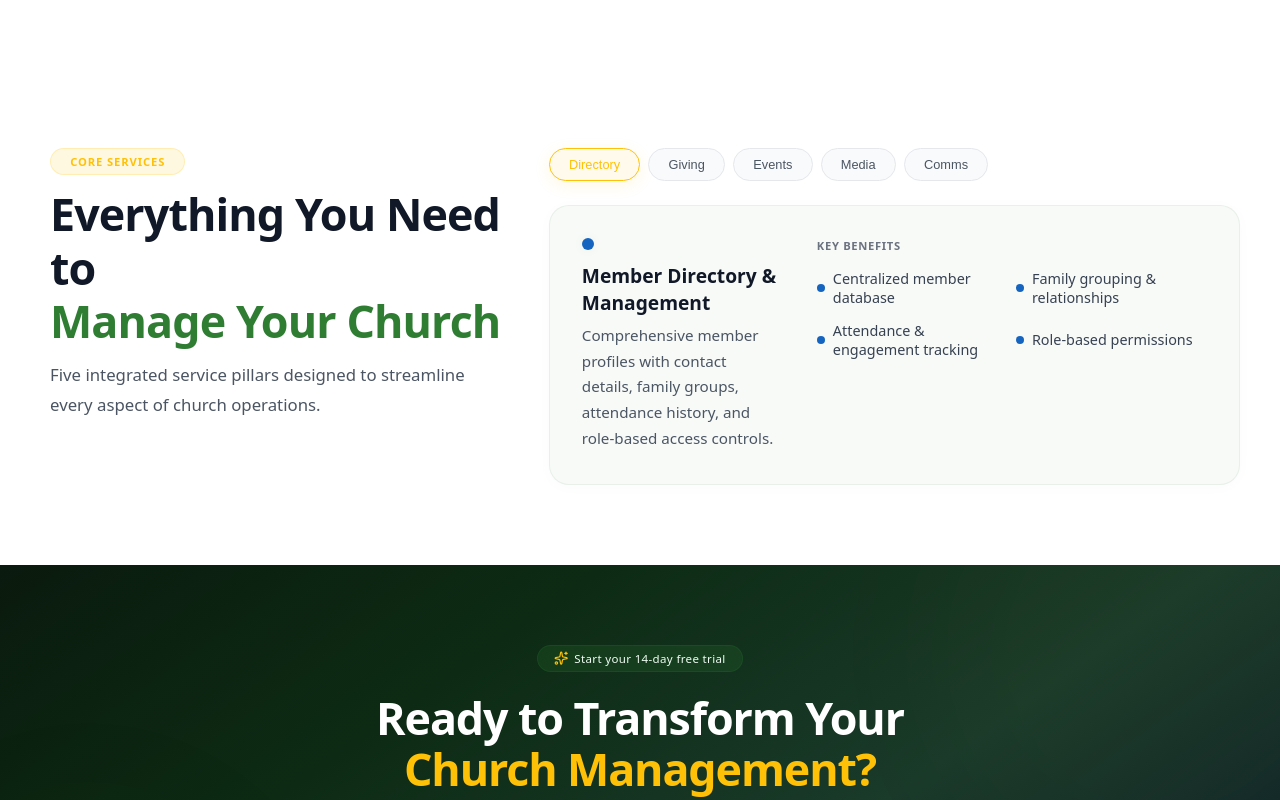
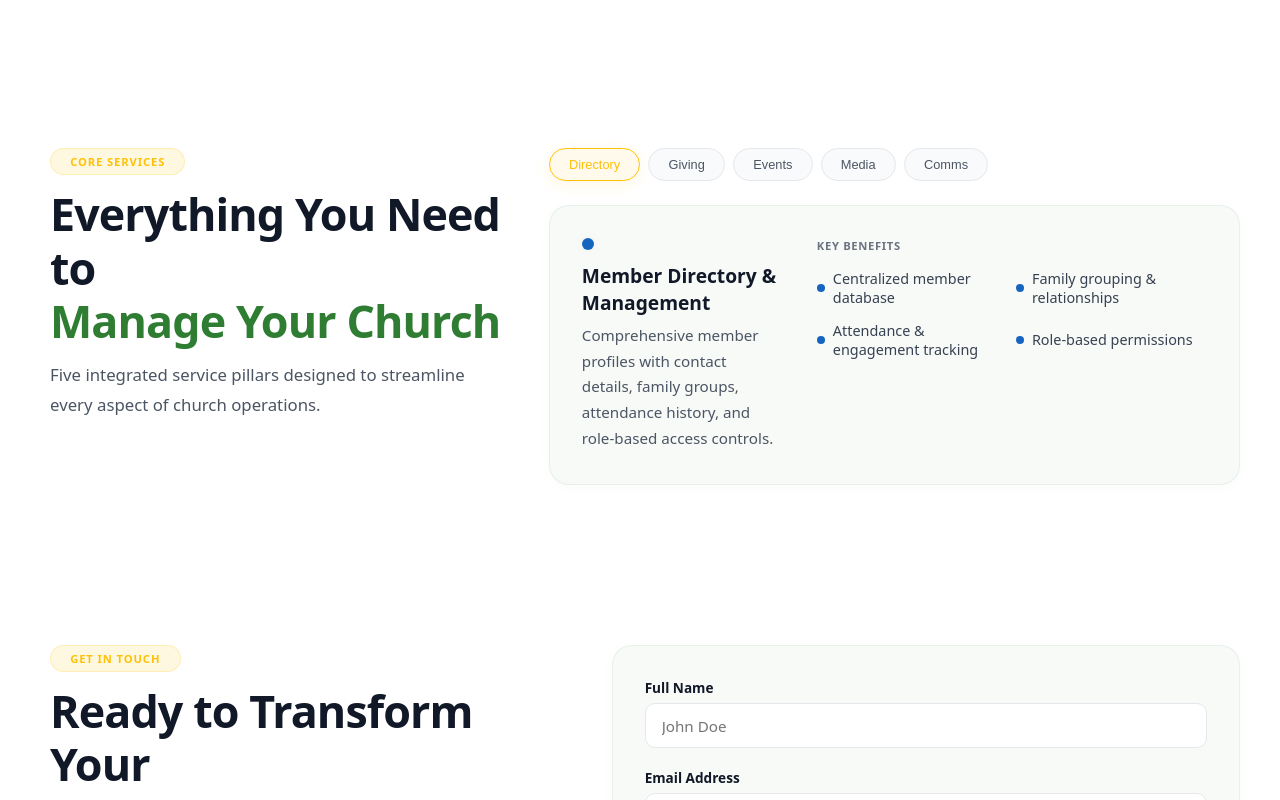
Before and after one commit to EmmanuelMose/VineChMS, a React (Vite) app in the folder frontend/: page / in a window 1280 px wide. Shown: the part 2000-2800 px from the top of the page. Built offline with nearby package versions, Linux system fonts and the light colour scheme.

Commit message:
57 commit

```diff
--- a/frontend/src/components/cta/CTA.css
+++ b/frontend/src/components/cta/CTA.css
@@ -1,163 +1,181 @@
 .cta {
-  position: relative;
   padding: 5rem 1.5rem;
+  background: #ffffff;
+  width: 100%;
   overflow: hidden;
-  width: 100%;
-}
-
-.cta-gradient {
-  position: absolute;
-  inset: 0;
-  background: linear-gradient(145deg, #0a1a0e 0%, #0d2b14 30%, #1a3a2a 60%, #0a1628 100%);
-}
-
-.cta-blob {
-  position: absolute;
-  border-radius: 50%;
-  filter: blur(80px);
-  opacity: 0.15;
-  pointer-events: none;
-}
-
-.cta-blob.top-right {
-  top: -30%;
-  right: -10%;
-  width: 500px;
-  height: 500px;
-  background: rgba(255, 193, 7, 0.12);
-  animation: blobFloat 18s ease-in-out infinite alternate;
-}
-
-.cta-blob.bottom-left {
-  bottom: -20%;
-  left: -10%;
-  width: 400px;
-  height: 400px;
-  background: rgba(46, 125, 50, 0.1);
-  animation: blobFloat 22s ease-in-out infinite alternate-reverse;
-}
-
-@keyframes blobFloat {
-  0% { transform: translate(0, 0) scale(1); }
-  100% { transform: translate(20px, -20px) scale(1.1); }
 }
 
 .cta-container {
-  position: relative;
-  z-index: 10;
-  max-width: 48rem;
+  max-width: 1280px;
   margin: 0 auto;
-  text-align: center;
+  padding: 0 1rem;
+}
+
+.cta-grid {
+  display: grid;
+  grid-template-columns: 1fr 1.2fr;
+  gap: 3rem;
+  align-items: start;
+}
+
+.cta-header {
+  text-align: left;
+  padding-left: 10px;
+}
+
+.cta-tag {
+  display: inline-block;
+  background: rgba(255, 193, 7, 0.12);
+  color: #FFC107;
+  padding: 0.3rem 1.2rem;
+  border-radius: 50px;
+  font-size: 0.7rem;
+  font-weight: 600;
+  letter-spacing: 0.08em;
+  text-transform: uppercase;
+  margin-bottom: 0.75rem;
+  border: 1px solid rgba(255, 193, 7, 0.2);
+}
+
+.cta-title {
+  font-size: clamp(2rem, 3.5vw, 2.8rem);
+  font-weight: 700;
+  color: #111827;
+  margin-bottom: 0.75rem;
+  line-height: 1.2;
+  letter-spacing: -0.02em;
+}
+
+.cta-title-highlight {
+  color: #2E7D32;
+  transition: text-shadow 0.3s ease;
+  display: inline-block;
+}
+
+.cta-title-highlight:hover {
+  text-shadow: 0 0 20px rgba(46, 125, 50, 0.2);
+}
+
+.cta-subtitle {
+  font-size: 1.05rem;
+  color: #4b5563;
+  max-width: 32rem;
+  margin: 0 0 1.5rem 0;
+  line-height: 1.8;
+  text-align: left;
+}
+
+.cta-contact-info {
+  display: flex;
+  flex-direction: column;
+  gap: 0.75rem;
+  margin-bottom: 1.5rem;
+}
+
+.cta-contact-item {
+  display: flex;
+  align-items: center;
+  gap: 0.75rem;
+  font-size: 0.95rem;
+  color: #4b5563;
+}
+
+.cta-contact-icon {
+  width: 1.2rem;
+  height: 1.2rem;
+  color: #1565C0;
+}
+
+.cta-trust-badges {
+  display: flex;
+  flex-wrap: wrap;
+  gap: 1.25rem;
+  font-size: 0.85rem;
+  color: #6b7280;
 }
 
 .cta-badge {
   display: inline-flex;
   align-items: center;
-  gap: 0.4rem;
-  padding: 0.3rem 1rem;
-  border-radius: 9999px;
-  font-size: 0.72rem;
-  font-weight: 500;
-  color: #f0fdf4;
-  background: rgba(46, 125, 50, 0.2);
-  border: 1px solid rgba(46, 125, 50, 0.2);
-  backdrop-filter: blur(8px);
-  margin-bottom: 1.25rem;
-  letter-spacing: 0.03em;
+  gap: 0.35rem;
 }
 
 .cta-badge-icon {
-  width: 0.85rem;
-  height: 0.85rem;
+  width: 0.9rem;
+  height: 0.9rem;
   color: #FFC107;
 }
 
-.cta-title {
-  font-size: clamp(1.8rem, 3.6vw, 2.8rem);
-  font-weight: 700;
-  letter-spacing: -0.025em;
-  color: #ffffff;
-  margin-bottom: 0.75rem;
-  line-height: 1.15;
-}
-
-.cta-title-highlight {
-  color: #FFC107;
-}
-
-.cta-subtitle {
-  font-size: 1.05rem;
-  color: rgba(255, 255, 255, 0.7);
-  max-width: 36rem;
-  margin: 0 auto 2rem;
-  line-height: 1.7;
+.cta-form-wrapper {
+  background: #f8faf8;
+  border-radius: 20px;
+  padding: 2rem;
+  border: 1px solid rgba(46, 125, 50, 0.08);
+  box-shadow: 0 2px 16px rgba(0, 0, 0, 0.02);
 }
 
 .cta-form {
   display: flex;
   flex-direction: column;
-  align-items: center;
-  gap: 0.75rem;
-  max-width: 28rem;
-  margin: 0 auto 2rem;
+  gap: 1.25rem;
 }
 
-@media (min-width: 640px) {
-  .cta-form {
-    flex-direction: row;
-  }
+.cta-form-group {
+  display: flex;
+  flex-direction: column;
+  gap: 0.4rem;
 }
 
-.cta-input {
-  width: 100%;
-  padding: 0.7rem 1.1rem;
-  border-radius: 50px;
-  background: rgba(255, 255, 255, 0.06);
-  border: 1px solid rgba(255, 255, 255, 0.12);
-  color: white;
+.cta-form-group label {
   font-size: 0.85rem;
+  font-weight: 600;
+  color: #111827;
+}
+
+.cta-form-group input,
+.cta-form-group textarea {
+  padding: 0.7rem 1rem;
+  border-radius: 10px;
+  border: 1px solid #e5e7eb;
+  background: #ffffff;
+  font-size: 0.95rem;
   transition: all 0.3s ease;
   outline: none;
+  font-family: inherit;
 }
 
-.cta-input::placeholder {
-  color: rgba(255, 255, 255, 0.35);
+.cta-form-group input:focus,
+.cta-form-group textarea:focus {
+  border-color: #1565C0;
+  box-shadow: 0 0 0 3px rgba(21, 101, 192, 0.08);
 }
 
-.cta-input:focus {
-  border-color: #FFC107;
-  box-shadow: 0 0 0 4px rgba(255, 193, 7, 0.08);
-  background: rgba(255, 255, 255, 0.08);
+.cta-form-group textarea {
+  resize: vertical;
+  min-height: 100px;
 }
 
 .cta-button {
   display: inline-flex;
   align-items: center;
+  justify-content: center;
   gap: 0.5rem;
-  padding: 0.7rem 1.5rem;
+  padding: 0.75rem 1.75rem;
   border-radius: 50px;
   background: linear-gradient(135deg, #FFC107, #f9a825);
   color: #111827;
-  font-size: 0.85rem;
+  font-size: 0.95rem;
   font-weight: 600;
   border: none;
   cursor: pointer;
   transition: all 0.35s cubic-bezier(0.16, 1, 0.3, 1);
-  box-shadow: 0 8px 28px rgba(255, 193, 7, 0.25);
-  white-space: nowrap;
-  width: 100%;
-  justify-content: center;
-}
-
-@media (min-width: 640px) {
-  .cta-button {
-    width: auto;
-  }
+  box-shadow: 0 4px 14px rgba(255, 193, 7, 0.25);
+  margin-top: 0.25rem;
 }
 
 .cta-button:hover {
-  box-shadow: 0 12px 40px rgba(255, 193, 7, 0.35);
-  transform: translateY(-2px) scale(1.02);
+  box-shadow: 0 8px 28px rgba(255, 193, 7, 0.35);
+  transform: translateY(-2px);
   background: linear-gradient(135deg, #FFD54F, #FFC107);
 }
 
@@ -166,68 +184,37 @@
 }
 
 .cta-button-icon {
-  width: 0.95rem;
-  height: 0.95rem;
+  width: 1rem;
+  height: 1rem;
 }
 
-.cta-trust-badges {
-  display: flex;
-  flex-wrap: wrap;
-  justify-content: center;
-  gap: 1.25rem;
-  font-size: 0.8rem;
-  color: rgba(255, 255, 255, 0.5);
-}
-
-.cta-badge {
-  display: inline-flex;
-  align-items: center;
-  gap: 0.35rem;
-  transition: color 0.3s;
-}
-
-.cta-badge:hover {
-  color: rgba(255, 255, 255, 0.8);
-}
-
-.cta-badge-icon {
-  width: 0.9rem;
-  height: 0.9rem;
-  color: #FFC107;
-}
-
-.animate-cta {
-  animation: fadeUp 0.7s cubic-bezier(0.16, 1, 0.3, 1) forwards;
-  opacity: 0;
-}
-
-@keyframes fadeUp {
-  from {
-    opacity: 0;
-    transform: translateY(20px);
+@media (max-width: 768px) {
+  .cta {
+    padding: 3rem 1rem;
   }
-  to {
-    opacity: 1;
-    transform: translateY(0);
+  .cta-grid {
+    grid-template-columns: 1fr;
+    gap: 2rem;
+  }
+  .cta-header {
+    padding-left: 0;
+  }
+  .cta-subtitle {
+    max-width: 100%;
+  }
+  .cta-form-wrapper {
+    padding: 1.5rem;
   }
 }
 
 @media (max-width: 480px) {
-  .cta {
-    padding: 3rem 1rem;
-  }
   .cta-title {
     font-size: 1.6rem;
   }
   .cta-subtitle {
     font-size: 0.95rem;
   }
-  .cta-input {
-    font-size: 0.8rem;
-    padding: 0.6rem 1rem;
-  }
-  .cta-button {
-    font-size: 0.8rem;
-    padding: 0.6rem 1.25rem;
+  .cta-form-wrapper {
+    padding: 1rem;
   }
 }
--- a/frontend/src/components/cta/CTA.tsx
+++ b/frontend/src/components/cta/CTA.tsx
@@ -1,19 +1,14 @@
-import { ArrowRight, Shield, Check, Sparkles } from "lucide-react";
+import { ArrowRight, Shield, Check, Mail, Phone, MapPin, Send } from "lucide-react";
 import "./CTA.css";
 
 export default function CTA() {
   return (
     <section className="cta" id="contact">
-      <div className="cta-gradient" />
-      <div className="cta-blob top-right" />
-      <div className="cta-blob bottom-left" />
-
       <div className="cta-container">
-        <div className="cta-badge animate-cta">
-          <Sparkles className="cta-badge-icon" />
-          <span>Start your 14-day free trial</span>
-        </div>
-
+        <div className="cta-grid">
+          {/* Left Column - Header & Info */}
+          <div className="cta-header">
+            <span className="cta-tag">Get in Touch</span>
             <h2 className="cta-title">
               Ready to Transform Your
               <br />
@@ -24,12 +19,19 @@ export default function CTA() {
               engage members, and grow their community.
             </p>
 
-        <div className="cta-form">
-          <input type="email" placeholder="Enter your email" className="cta-input" />
-          <button className="cta-button">
-            Start Free Trial
-            <ArrowRight className="cta-button-icon" />
-          </button>
+            <div className="cta-contact-info">
+              <div className="cta-contact-item">
+                <Mail className="cta-contact-icon" />
+                <span>hello@vinechms.com</span>
+              </div>
+              <div className="cta-contact-item">
+                <Phone className="cta-contact-icon" />
+                <span>+1 (888) 555-CHMS</span>
+              </div>
+              <div className="cta-contact-item">
+                <MapPin className="cta-contact-icon" />
+                <span>Atlanta, GA</span>
+              </div>
             </div>
 
             <div className="cta-trust-badges">
@@ -47,6 +49,35 @@ export default function CTA() {
               </span>
             </div>
           </div>
+
+          {/* Right Column - Contact Form */}
+          <div className="cta-form-wrapper">
+            <form className="cta-form" onSubmit={(e) => e.preventDefault()}>
+              <div className="cta-form-group">
+                <label htmlFor="name">Full Name</label>
+                <input type="text" id="name" placeholder="John Doe" required />
+              </div>
+              <div className="cta-form-group">
+                <label htmlFor="email">Email Address</label>
+                <input type="email" id="email" placeholder="john@church.com" required />
+              </div>
+              <div className="cta-form-group">
+                <label htmlFor="message">Message</label>
+                <textarea
+                  id="message"
+                  rows={4}
+                  placeholder="Tell us about your church and what you need..."
+                  required
+                ></textarea>
+              </div>
+              <button type="submit" className="cta-button">
+                Send Message
+                <Send className="cta-button-icon" />
+              </button>
+            </form>
+          </div>
+        </div>
+      </div>
     </section>
   );
 }
```
Lines whose indentation alone changed are shown as unchanged.
